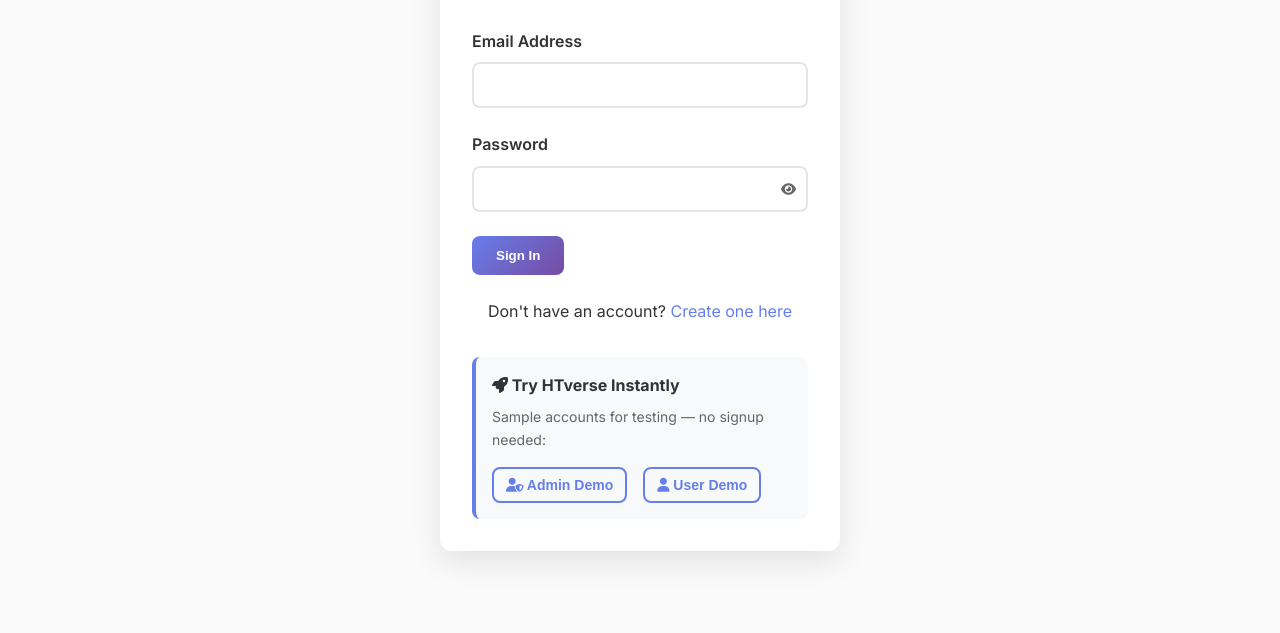
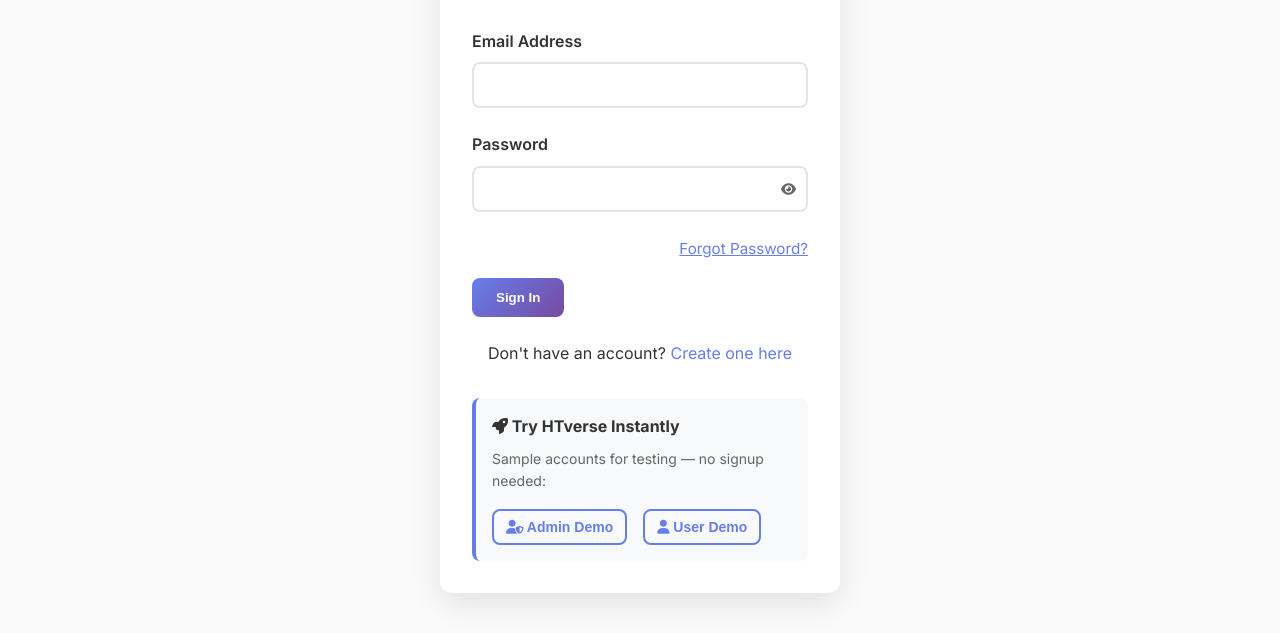
Before and after one commit to rockaman7/htverse-platform, a plain HTML site: page frontend/login.html in a window 1280 px wide. Shown: the part 240-873 px from the top of the page. Before the commit the page ends 831 px from the top, so only its background shows below. Drawn offline with Linux system fonts and the light colour scheme.

Commit message:
feat: Add 'Forgot Password' link to login; make organizer info sticky in hackathon details

```diff
--- a/frontend/login.html
+++ b/frontend/login.html
@@ -67,6 +67,9 @@
               <i class="fas fa-eye"></i>
             </button>
           </div>
+        </div>
+        <div style="margin-bottom: 1rem; text-align: right">
+          <a href="forgot-password.html" style="color: #667eea; font-size: 0.95rem; text-decoration: underline;">Forgot Password?</a>
         </div>
 
         <button type="submit" class="btn-primary" id="submitBtn">
```
Also changed, not shown: frontend/hackathon-detail.html (+2 -0 lines).
